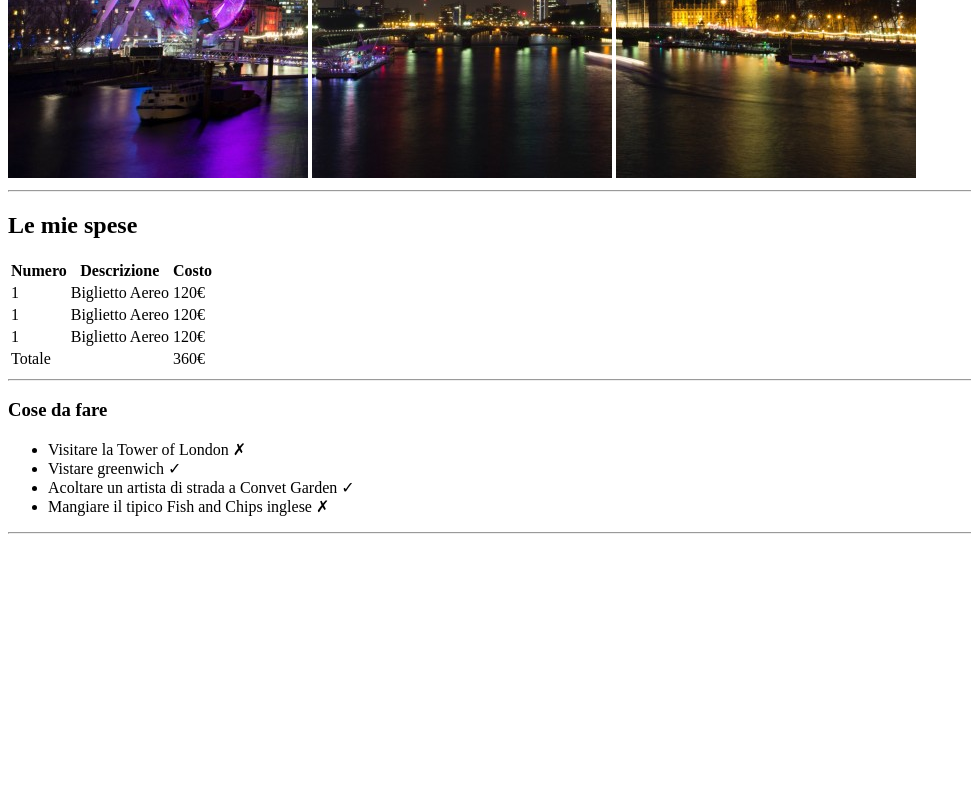
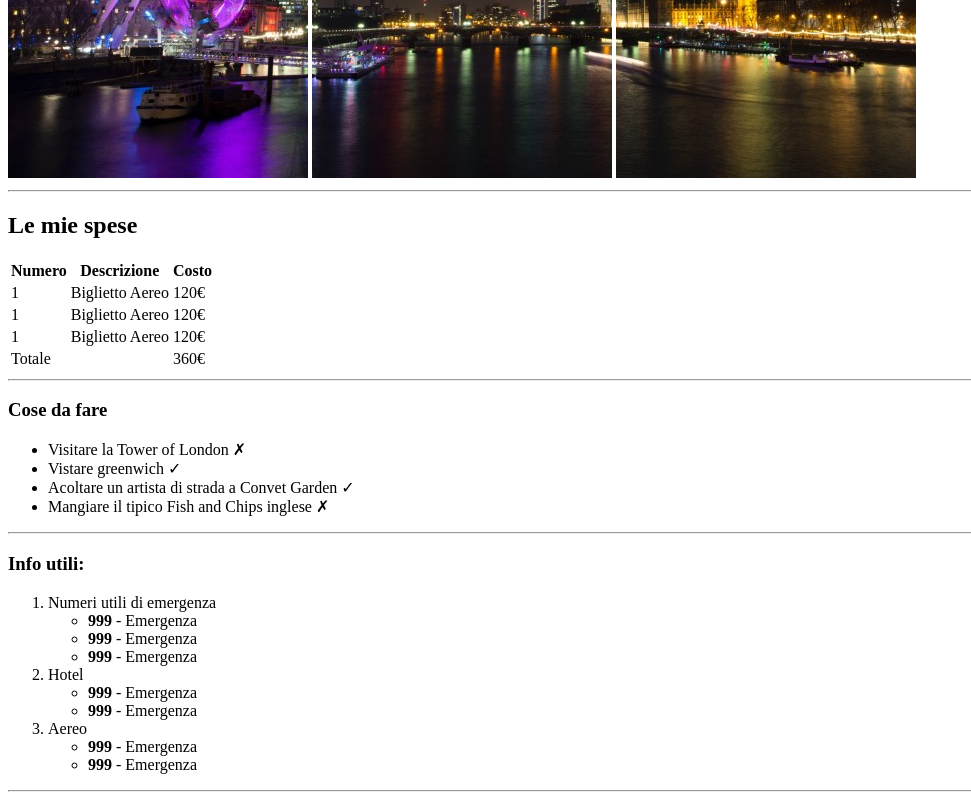
Before and after one commit to smboolean76/html-london-trip, a plain HTML site: page index.html in a window 1280 px wide. Shown: the part 502-1302 px from the top of the page, without its empty margins (0-971 px from the left). Before the commit the page ends 1044 px from the top, so only its background shows below. Drawn offline with Linux system fonts and the light colour scheme.

Commit message:
Aggiunta sizione info utili

```diff
--- a/index.html
+++ b/index.html
@@ -69,6 +69,36 @@
                 <hr>
             </section>
             <!-- /sezione cose da fare -->
+            <!-- sezione info utili -->
+            <section>
+                <h3>Info utili:</h3>
+                <ol>
+                    <li>
+                        Numeri utili di emergenza
+                        <ul>
+                            <li><strong>999</strong> - Emergenza</li>
+                            <li><strong>999</strong> - Emergenza</li>
+                            <li><strong>999</strong> - Emergenza</li>
+                        </ul>
+                    </li>
+                    <li>
+                        Hotel
+                        <ul>
+                            <li><strong>999</strong> - Emergenza</li>
+                            <li><strong>999</strong> - Emergenza</li>
+                        </ul>
+                    </li>
+                    <li>
+                        Aereo
+                        <ul>
+                            <li><strong>999</strong> - Emergenza</li>
+                            <li><strong>999</strong> - Emergenza</li>
+                        </ul>
+                    </li>
+                </ol>
+                <hr>
+            </section>
+            <!-- /sezione info utili -->
         </main>
         <footer></footer>
     </body>
```
